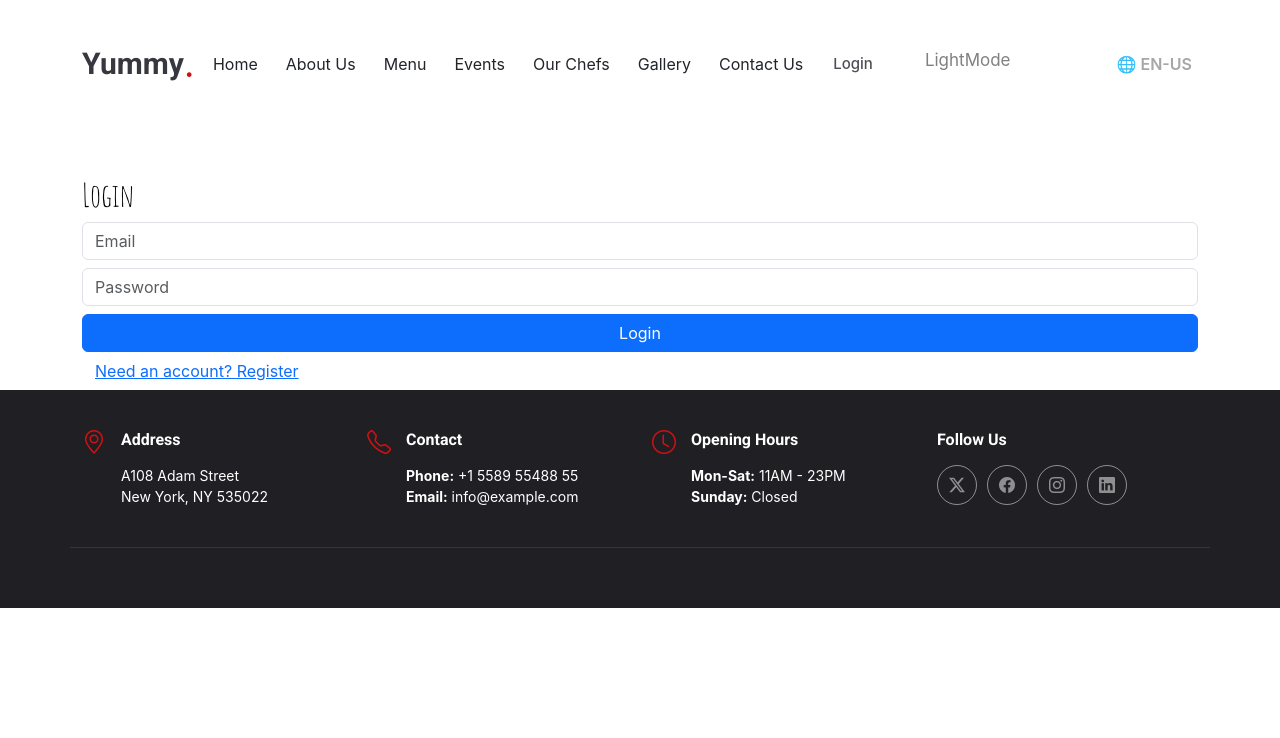
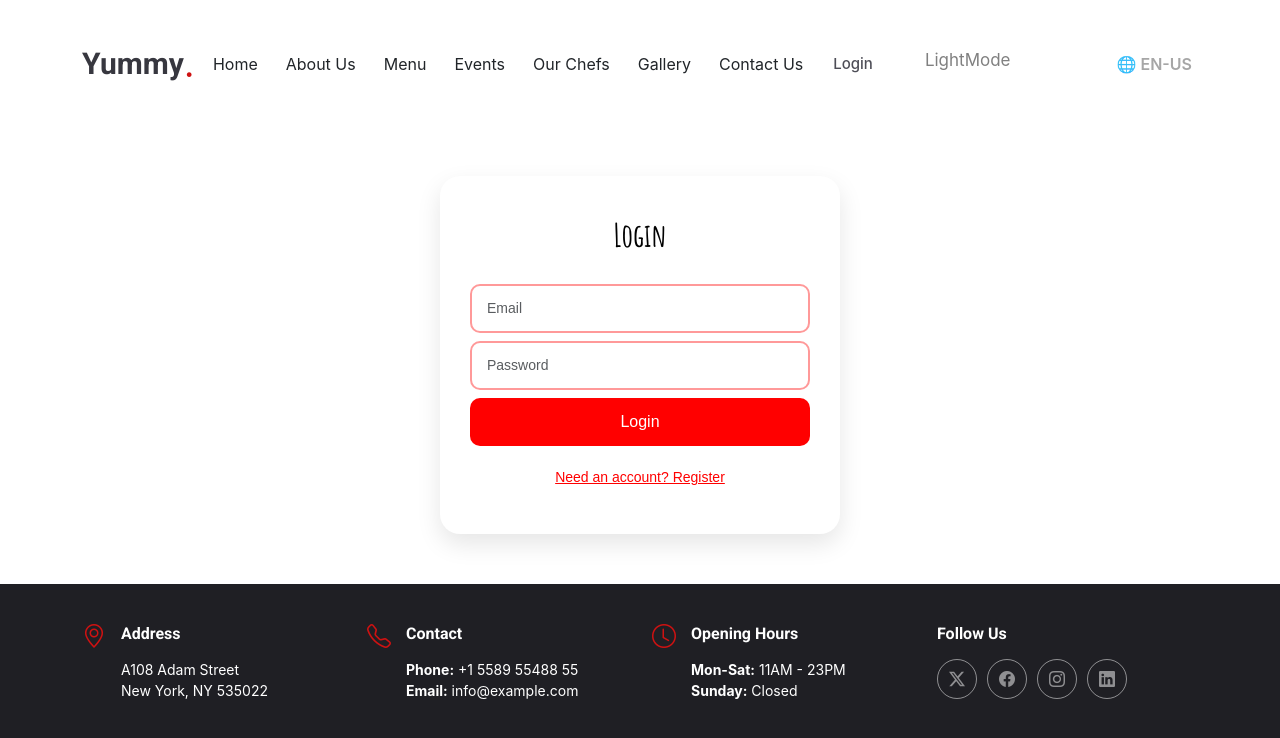
Before and after one commit to MaryamKalantarii/Restaurant-menu, a React (Create React App) app in the folder app-frontend/: page /login in a window 1280 px wide. Shown: the top 738 px of the page. Built offline with nearby package versions, Linux system fonts and the light colour scheme.

Commit message:
login form

```diff
--- a/app-frontend/src/components/AuthForm.js
+++ b/app-frontend/src/components/AuthForm.js
@@ -2,6 +2,8 @@ import React, { useState } from 'react';
 import axios from 'axios';
 import { useNavigate } from 'react-router-dom';
 import { useTranslation } from 'react-i18next';
+import '../styles/styles.css';
+
 
 function AuthForm() {
   const { t } = useTranslation();
--- a/app-frontend/src/components/Header.js
+++ b/app-frontend/src/components/Header.js
@@ -20,7 +20,6 @@ function Header() {
     { id: 'gallery', label: t('gallerry') },
     { id: 'contact', label: t('contactt') },
   ];
-
   const scrollToSection = (id) => {
     if (location.pathname !== '/') {
       navigate('/', { replace: false });
--- a/app-frontend/src/styles/styles.css
+++ b/app-frontend/src/styles/styles.css
@@ -628,3 +628,183 @@ body.dark-theme section.Toastify {
   background-color: #ff000049;
   transform: scale(1.1);
 }
+
+/* ===== استایل فرم Auth قرمز ===== */
+.auth-form {
+  max-width: 400px;
+  margin: 50px auto;
+  padding: 40px 30px;
+  background: #ffe5e5; /* قرمز خیلی ملایم */
+  border-radius: 20px;
+  box-shadow: 0 10px 25px rgba(0,0,0,0.1);
+  text-align: center;
+  font-family: 'Poppins', sans-serif;
+  transition: all 0.3s ease;
+}
+
+.auth-form h2 {
+  margin-bottom: 30px;
+  color: #800000; /* قرمز تیره */
+  font-weight: 600;
+}
+
+.auth-form input {
+  width: 100%;
+  padding: 12px 15px;
+  margin-bottom: 15px;
+  border: 2px solid #ff9999; /* قرمز روشن */
+  border-radius: 10px;
+  outline: none;
+  transition: all 0.3s ease;
+  font-size: 14px;
+}
+
+.auth-form input:focus {
+  border-color: #ff0000; /* قرمز واضح */
+  box-shadow: 0 0 8px rgba(255, 0, 0, 0.3);
+}
+
+.auth-form .btn-primary {
+  width: 100%;
+  padding: 12px;
+  background: #ff0000; /* قرمز واضح */
+  border: none;
+  border-radius: 10px;
+  color: white;
+  font-size: 16px;
+  font-weight: 500;
+  cursor: pointer;
+  transition: all 0.3s ease;
+}
+
+.auth-form .btn-primary:hover {
+  background: #ff4d4d; /* قرمز روشن‌تر هنگام هاور */
+  transform: translateY(-2px);
+  box-shadow: 0 5px 15px rgba(255,0,0,0.3);
+}
+
+.auth-form .btn-link {
+  margin-top: 15px;
+  color: #ff0000;
+  text-decoration: underline;
+  cursor: pointer;
+  background: none;
+  border: none;
+  font-size: 14px;
+}
+
+.message {
+  padding: 10px;
+  margin: 15px 0;
+  border-radius: 10px;
+  font-weight: 500;
+  font-size: 14px;
+}
+
+.message.success {
+  background: #f8d7da; /* پس‌زمینه قرمز ملایم موفقیت */
+  color: #721c24;
+}
+
+.message.error {
+  background: #f5c2c7; /* پس‌زمینه قرمز ملایم خطا */
+  color: #842029;
+}
+
+
+
+
+
+/* ===== استایل فرم Auth ===== */
+.auth-form {
+  max-width: 400px;
+  margin: 50px auto;
+  padding: 40px 30px;
+  background: var(--bg-color); /* استفاده از متغیر عمومی */
+  border-radius: 20px;
+  box-shadow: 0 10px 25px rgba(0,0,0,0.1);
+  text-align: center;
+  font-family: 'Poppins', sans-serif;
+  transition: all 0.3s ease;
+  color: var(--text-color); /* متن با متغیر رنگ تغییر کنه */
+}
+
+.auth-form h2 {
+  margin-bottom: 30px;
+  color: var(--text-color); /* عنوان فرم با متن هماهنگ */
+  font-weight: 600;
+}
+
+.auth-form input {
+  width: 100%;
+  padding: 12px 15px;
+  margin-bottom: 15px;
+  border: 2px solid #ff9999; /* می‌تونی اینو هم با متغیر بزاری */
+  border-radius: 10px;
+  outline: none;
+  transition: all 0.3s ease;
+  font-size: 14px;
+  color: var(--text-color);
+}
+/* رنگ متن داخل input ها در دارک مود */
+body.dark-theme .auth-form input {
+  background-color: #2a2a2a; /* پس‌زمینه تیره ملایم */
+  color: #d0d0d0; /* متن طوسی روشن */
+  border: 2px solid #555555; /* حاشیه ملایم‌تر */
+}
+
+body.dark-theme .auth-form input::placeholder {
+  color: #aaa; /* رنگ placeholder طوسی روشن */
+}
+
+.auth-form input:focus {
+  border-color: #ff0000;
+  box-shadow: 0 0 8px rgba(255, 0, 0, 0.3);
+}
+
+.auth-form .btn-primary {
+  width: 100%;
+  padding: 12px;
+  background-color: #ff0000;
+  border: none;
+  border-radius: 10px;
+  color: #fff;
+  font-size: 16px;
+  font-weight: 500;
+  cursor: pointer;
+  transition: all 0.3s ease;
+}
+
+.auth-form .btn-primary:hover {
+  background: #ff4d4d;
+  transform: translateY(-2px);
+  box-shadow: 0 5px 15px rgba(255,0,0,0.3);
+}
+
+.auth-form .btn-link {
+  margin-top: 15px;
+  color: #ff0000;
+  text-decoration: underline;
+  cursor: pointer;
+  background: none;
+  border: none;
+  font-size: 14px;
+}
+
+.message {
+  padding: 10px;
+  margin: 15px 0;
+  border-radius: 10px;
+  font-weight: 500;
+  font-size: 14px;
+}
+
+.message.success {
+  background: #f8d7da;
+  color: #721c24;
+}
+
+.message.error {
+  background: #f5c2c7;
+  color: #842029;
+}
```
Also changed, not shown: 1 other file (tests, documents, lock files or other folders).
